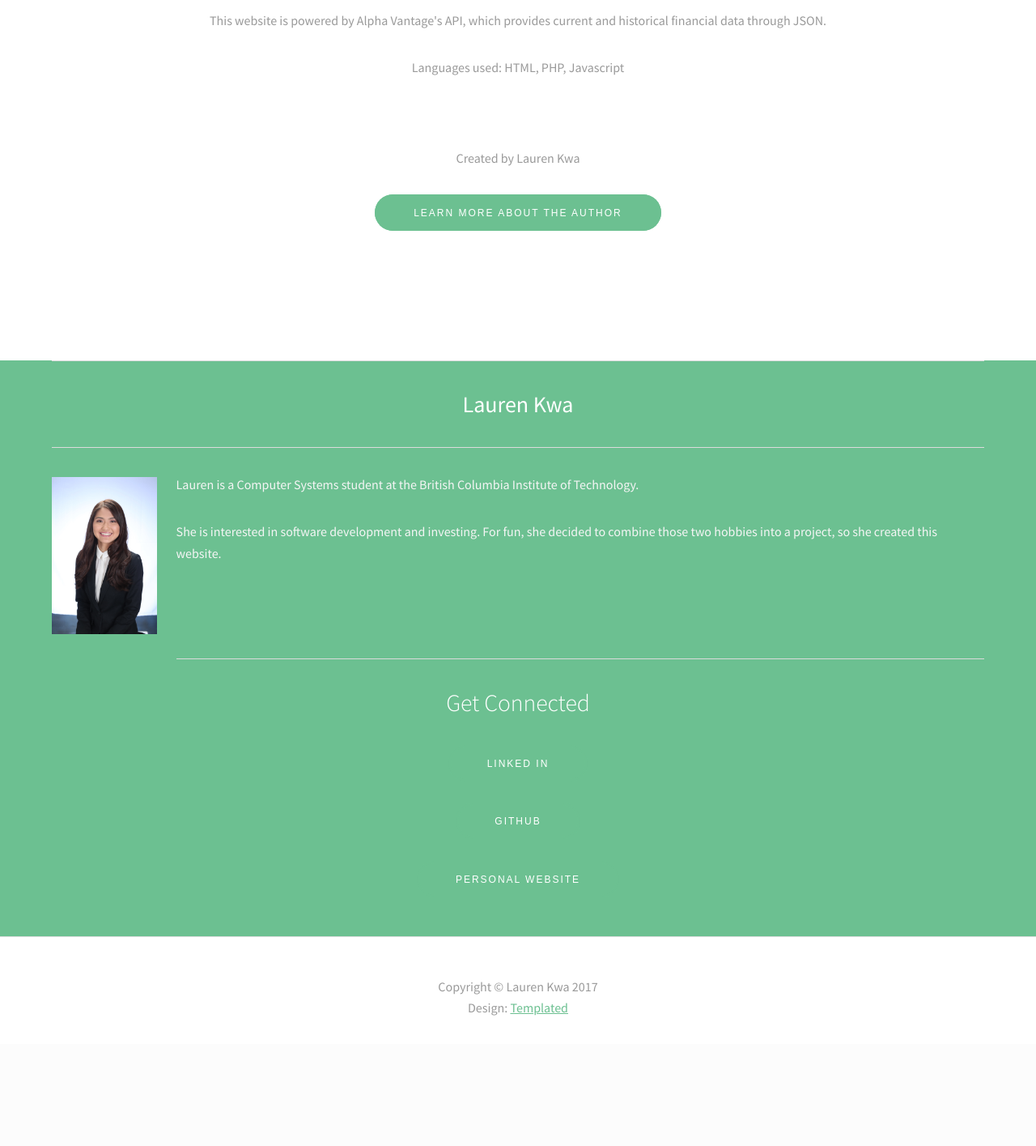
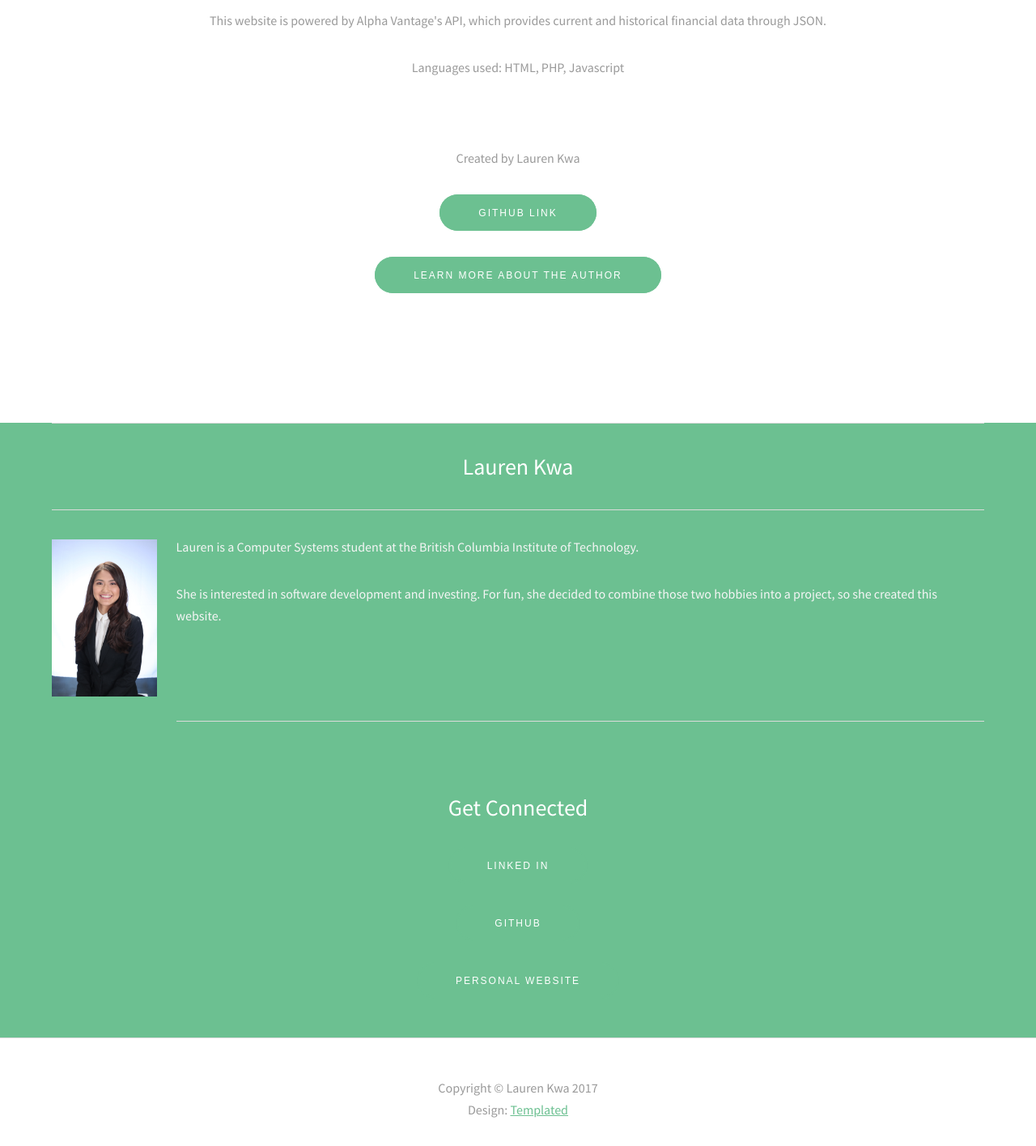
Before and after one commit to laurenkwa/investa, a PHP site: page / in a window 1280 px wide. Shown: the part 1072-2487 px from the top of the page at 81% size. Before the commit the page ends 2326 px from the top, so only its background shows below. Run offline with PHP 8.4, Linux system fonts and the light colour scheme.

Commit message:
corrected index.php spacing

```diff
--- a/index.php
+++ b/index.php
@@ -100,6 +100,9 @@ session_start();
                         <p>Languages used: HTML, PHP, Javascript</p>
                         <br/><br/>
                         <p>Created by Lauren Kwa</p>
+                        <p>
+                            <a href="https://github.com/laurenkwa/investa" target="_blank"><button class="button special">Github Link</button></a>
+                        </p>
                         <p><a href="#aboutLauren"><button class="button special">Learn more about the author</button></a></p>
                 </section>
             </div>
@@ -121,9 +124,9 @@ session_start();
                     <p>She is interested in software development and investing. For fun, she decided to combine those two hobbies into a project, so she created this website.</p>
                     <br/><br/>
                     <hr/>
+                    <br/><br/>
+                    <div class="wrapper align-center"><h3>Get Connected</h3></div>
                     <div class="wrapper align-center">
-                        <h2>Get Connected</h2>
-                        <p>
                         <a href="https://www.linkedin.com/in/laurenkwa/" target="_blank">
                             <button class="button special">Linked In</button>
                         </a>
@@ -135,7 +138,7 @@ session_start();
                         <a href="http://laurenkwa.com" target="_blank">
                             <button class="button special">Personal Website</button>
                         </a>
-                        </p>
+
                     </div>
                 </div>
                 <hr class="major"/>
```
Lines whose indentation alone changed are shown as unchanged.
